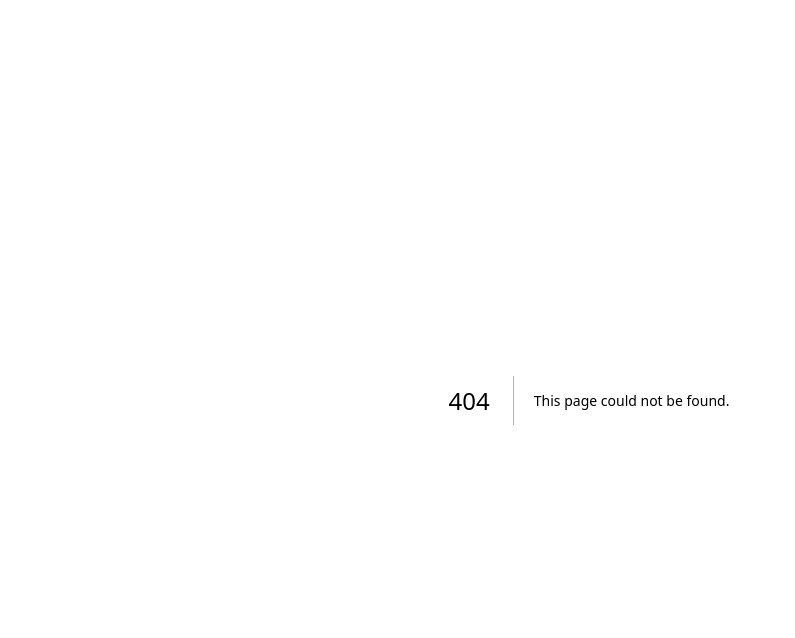
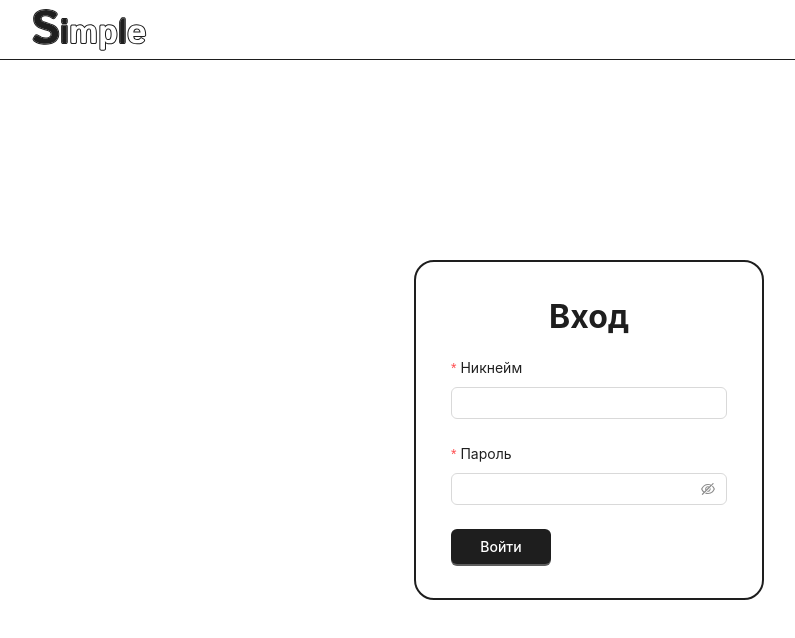
Before and after one commit to RoastedPikachu/lIfe_peak, a Next.js app: page /auth in a window 1280 px wide. Before the commit this address had no page. Shown: the top 638 px of the page, without its empty margins (51-846 px from the left). Built offline with nearby package versions, Linux system fonts and the light colour scheme.

Commit message:
feat: Создал компонент формы и header
feat: Создал страницу авторизации и добавил конфиг для antd-a

```diff
--- /dev/null
+++ b/app/auth/page.tsx
@@ -0,0 +1,9 @@
+import React from "react";
+
+import AuthPageWrapper from "@/widgets/pageWrappers/AuthPageWrapper";
+
+const Page = () => {
+  return <AuthPageWrapper></AuthPageWrapper>;
+};
+
+export default Page;
--- a/app/globals.css
+++ b/app/globals.css
@@ -3,25 +3,10 @@
 @tailwind utilities;
 
 :root {
-  --background: #ffffff;
-  --foreground: #171717;
+  --color-black: #1e1e1e;
 }
 
-@media (prefers-color-scheme: dark) {
-  :root {
-    --background: #0a0a0a;
-    --foreground: #ededed;
-  }
+* {
+  margin: 0;
+  padding: 0;
 }
-
-body {
-  color: var(--foreground);
-  background: var(--background);
-  font-family: Arial, Helvetica, sans-serif;
-}
-
-@layer utilities {
-  .text-balance {
-    text-wrap: balance;
-  }
-}
--- a/app/layout.tsx
+++ b/app/layout.tsx
@@ -1,20 +1,11 @@
 import type { Metadata } from "next";
-import localFont from "next/font/local";
+
+import { ConfigProvider } from "antd";
+
 import "./globals.css";
 
-const geistSans = localFont({
-  src: "./fonts/GeistVF.woff",
-  variable: "--font-geist-sans",
-  weight: "100 900",
-});
-const geistMono = localFont({
-  src: "./fonts/GeistMonoVF.woff",
-  variable: "--font-geist-mono",
-  weight: "100 900",
-});
-
 export const metadata: Metadata = {
-  title: "Create Next App",
+  title: "Simple - personal blog with interesting content",
   description: "Generated by create next app",
 };
 
@@ -24,12 +15,14 @@ export default function RootLayout({
   children: React.ReactNode;
 }>) {
   return (
-    <html lang="en">
-      <body
-        className={`${geistSans.variable} ${geistMono.variable} antialiased`}
+    <html lang="ru">
+      <ConfigProvider
+        theme={{
+          token: { colorPrimary: "#1e1e1e", colorPrimaryHover: "#1e1e1ecc" },
+        }}
       >
-        {children}
-      </body>
+        <body>{children}</body>
+      </ConfigProvider>
     </html>
   );
 }
--- a/app/page.tsx
+++ b/app/page.tsx
@@ -1,101 +1,5 @@
-import Image from "next/image";
+import React from "react";
 
 export default function Home() {
-  return (
-    <div className="grid grid-rows-[20px_1fr_20px] items-center justify-items-center min-h-screen p-8 pb-20 gap-16 sm:p-20 font-[family-name:var(--font-geist-sans)]">
-      <main className="flex flex-col gap-8 row-start-2 items-center sm:items-start">
-        <Image
-          className="dark:invert"
-          src="https://nextjs.org/icons/next.svg"
-          alt="Next.js logo"
-          width={180}
-          height={38}
-          priority
-        />
-        <ol className="list-inside list-decimal text-sm text-center sm:text-left font-[family-name:var(--font-geist-mono)]">
-          <li className="mb-2">
-            Get started by editing{" "}
-            <code className="bg-black/[.05] dark:bg-white/[.06] px-1 py-0.5 rounded font-semibold">
-              app/page.tsx
-            </code>
-            .
-          </li>
-          <li>Save and see your changes instantly.</li>
-        </ol>
-
-        <div className="flex gap-4 items-center flex-col sm:flex-row">
-          <a
-            className="rounded-full border border-solid border-transparent transition-colors flex items-center justify-center bg-foreground text-background gap-2 hover:bg-[#383838] dark:hover:bg-[#ccc] text-sm sm:text-base h-10 sm:h-12 px-4 sm:px-5"
-            href="https://vercel.com/new?utm_source=create-next-app&utm_medium=appdir-template-tw&utm_campaign=create-next-app"
-            target="_blank"
-            rel="noopener noreferrer"
-          >
-            <Image
-              className="dark:invert"
-              src="https://nextjs.org/icons/vercel.svg"
-              alt="Vercel logomark"
-              width={20}
-              height={20}
-            />
-            Deploy now
-          </a>
-          <a
-            className="rounded-full border border-solid border-black/[.08] dark:border-white/[.145] transition-colors flex items-center justify-center hover:bg-[#f2f2f2] dark:hover:bg-[#1a1a1a] hover:border-transparent text-sm sm:text-base h-10 sm:h-12 px-4 sm:px-5 sm:min-w-44"
-            href="https://nextjs.org/docs?utm_source=create-next-app&utm_medium=appdir-template-tw&utm_campaign=create-next-app"
-            target="_blank"
-            rel="noopener noreferrer"
-          >
-            Read our docs
-          </a>
-        </div>
-      </main>
-      <footer className="row-start-3 flex gap-6 flex-wrap items-center justify-center">
-        <a
-          className="flex items-center gap-2 hover:underline hover:underline-offset-4"
-          href="https://nextjs.org/learn?utm_source=create-next-app&utm_medium=appdir-template-tw&utm_campaign=create-next-app"
-          target="_blank"
-          rel="noopener noreferrer"
-        >
-          <Image
-            aria-hidden
-            src="https://nextjs.org/icons/file.svg"
-            alt="File icon"
-            width={16}
-            height={16}
-          />
-          Learn
-        </a>
-        <a
-          className="flex items-center gap-2 hover:underline hover:underline-offset-4"
-          href="https://vercel.com/templates?framework=next.js&utm_source=create-next-app&utm_medium=appdir-template-tw&utm_campaign=create-next-app"
-          target="_blank"
-          rel="noopener noreferrer"
-        >
-          <Image
-            aria-hidden
-            src="https://nextjs.org/icons/window.svg"
-            alt="Window icon"
-            width={16}
-            height={16}
-          />
-          Examples
-        </a>
-        <a
-          className="flex items-center gap-2 hover:underline hover:underline-offset-4"
-          href="https://nextjs.org?utm_source=create-next-app&utm_medium=appdir-template-tw&utm_campaign=create-next-app"
-          target="_blank"
-          rel="noopener noreferrer"
-        >
-          <Image
-            aria-hidden
-            src="https://nextjs.org/icons/globe.svg"
-            alt="Globe icon"
-            width={16}
-            height={16}
-          />
-          Go to nextjs.org →
-        </a>
-      </footer>
-    </div>
-  );
+  return <main></main>;
 }
--- /dev/null
+++ b/feature/authForm/AuthForm.css
@@ -0,0 +1,15 @@
+.formWrapper {
+    @apply relative flex justify-center items-center w-full h-[calc(100vh-60px)];
+}
+
+.formWrapper-form {
+    @apply pt-[30px] pb-[10px] px-[35px] w-[350px] h-auto border-2 border-[--color-black] rounded-[20px];
+}
+
+.form-title {
+    @apply pb-[15px] text-[--color-black] text-[2rem] text-center font-bold;
+}
+
+.form-button {
+    @apply w-[100px] h-[35px] font-medium;
+}
--- /dev/null
+++ b/feature/authForm/AuthForm.tsx
@@ -0,0 +1,54 @@
+"use client";
+import React from "react";
+
+import { Button, Form, Input } from "antd";
+
+import "./AuthForm.css";
+
+const AuthForm = () => {
+  const onFinish = (values) => {
+    console.log("Success:", values);
+  };
+
+  const onFinishFailed = (errorInfo) => {
+    console.log("Failed:", errorInfo);
+  };
+
+  return (
+    <div className="formWrapper">
+      <Form
+        layout={"vertical"}
+        autoComplete={"off"}
+        onFinish={onFinish}
+        onFinishFailed={onFinishFailed}
+        className="formWrapper-form"
+      >
+        <h1 className="form-title">Вход</h1>
+
+        <Form.Item
+          label="Никнейм"
+          name="username"
+          rules={[{ required: true, message: "Пожалуйста введите никнейм!" }]}
+        >
+          <Input />
+        </Form.Item>
+
+        <Form.Item
+          label="Пароль"
+          name="password"
+          rules={[{ required: true, message: "Пожалуйста введите пароль!" }]}
+        >
+          <Input.Password />
+        </Form.Item>
+
+        <Form.Item label={null}>
+          <Button type="primary" htmlType="submit" className="form-button">
+            Войти
+          </Button>
+        </Form.Item>
+      </Form>
+    </div>
+  );
+};
+
+export default AuthForm;
--- /dev/null
+++ b/widgets/header/TheHeader.css
@@ -0,0 +1,3 @@
+.header {
+    @apply relative flex items-center px-[60px] w-full h-[60px] border-b-[1px] border-[--color-black];
+}
--- /dev/null
+++ b/widgets/header/TheHeader.tsx
@@ -0,0 +1,20 @@
+import React from "react";
+
+import Image from "next/image";
+
+import "./TheHeader.css";
+
+const TheHeader = () => {
+  return (
+    <header className="header ">
+      <Image
+        src={"/static/FullLogo.svg"}
+        alt="Логотип: Simple"
+        width={160}
+        height={40}
+      />
+    </header>
+  );
+};
+
+export default TheHeader;
--- /dev/null
+++ b/widgets/pageWrappers/AuthPageWrapper.tsx
@@ -0,0 +1,17 @@
+import React from "react";
+
+import TheHeader from "@/widgets/header/TheHeader";
+
+import AuthForm from "@/feature/authForm/AuthForm";
+
+const AuthPageWrapper = () => {
+  return (
+    <>
+      <TheHeader />
+
+      <AuthForm />
+    </>
+  );
+};
+
+export default AuthPageWrapper;
```
